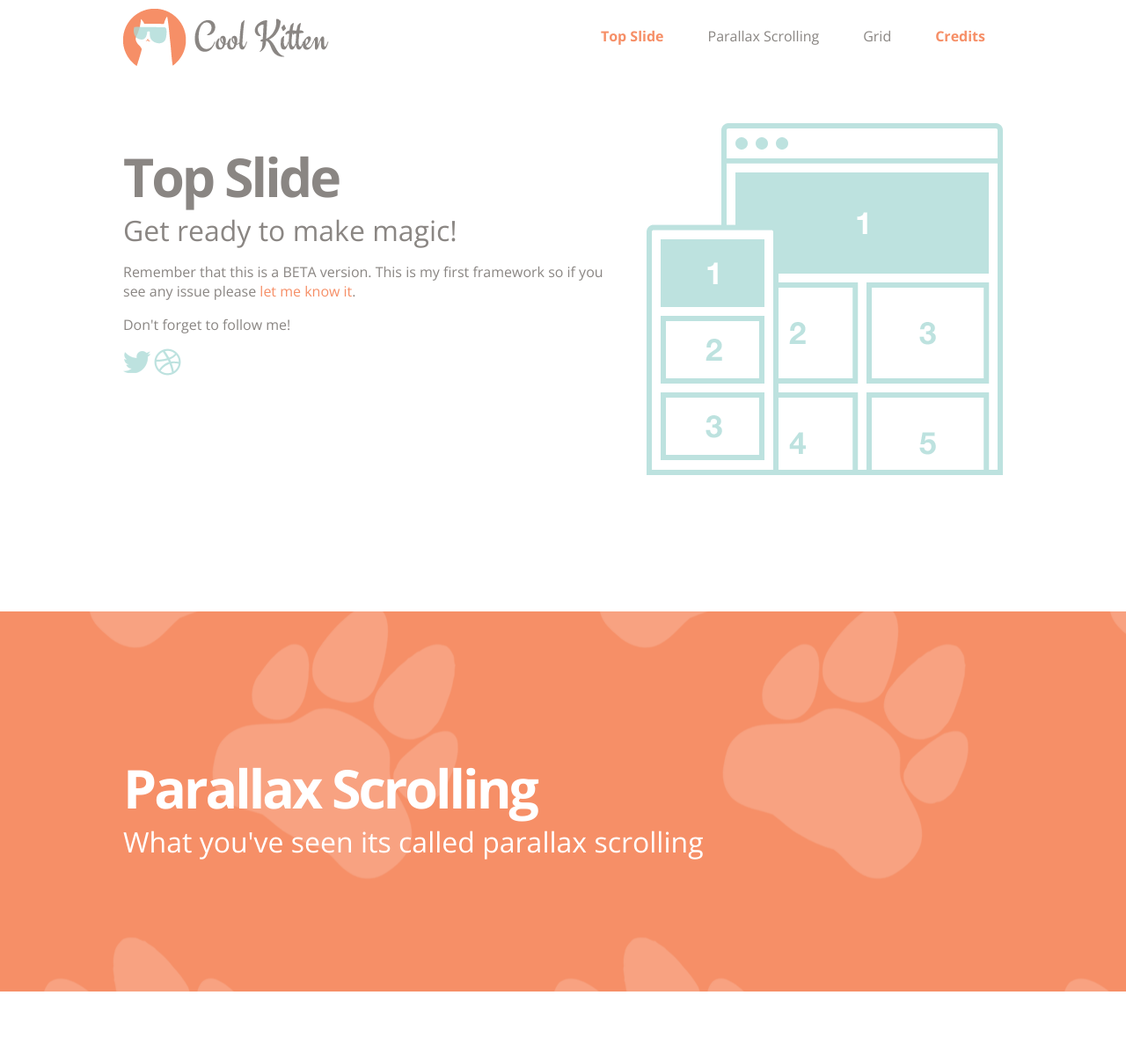
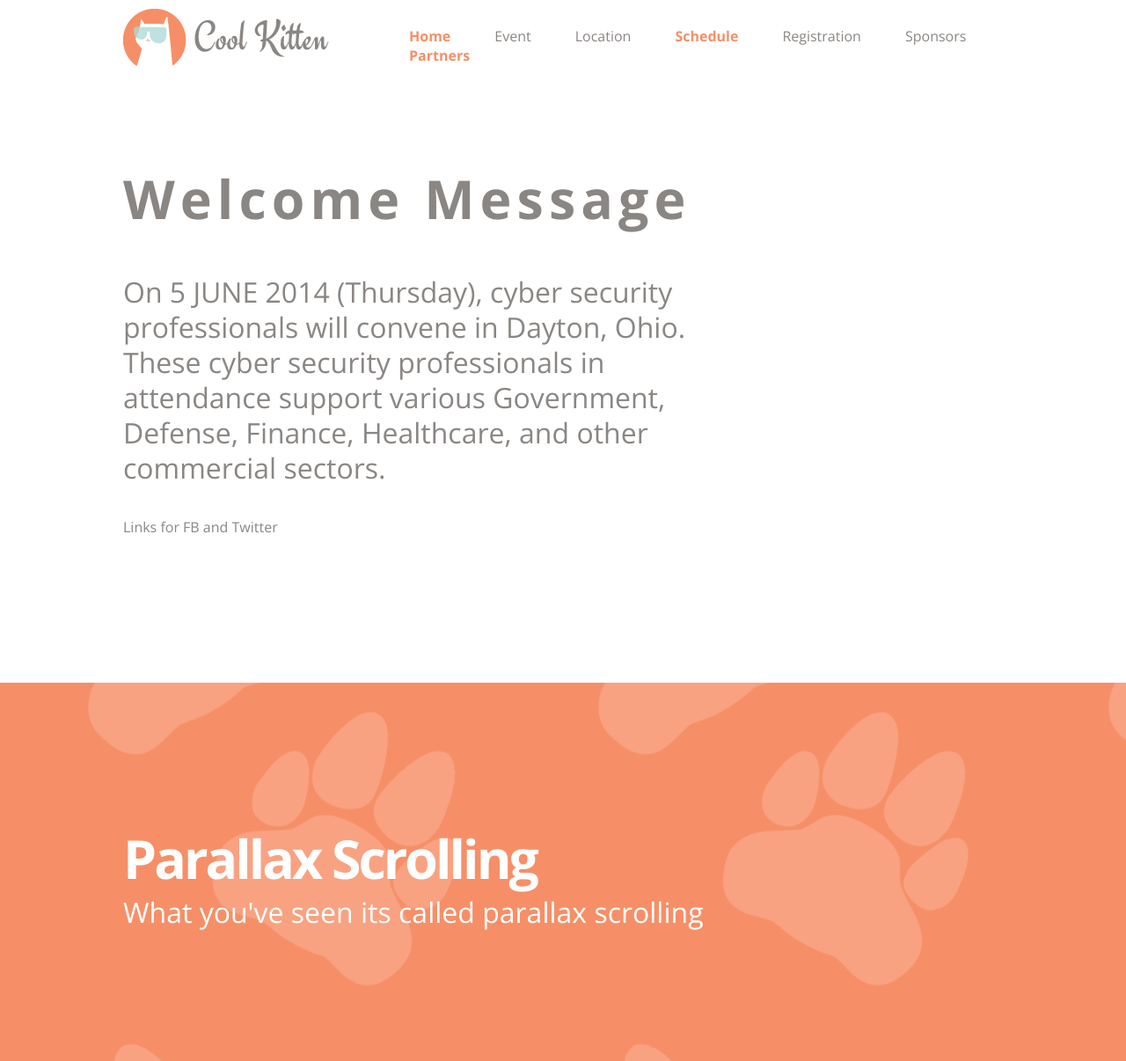
Before and after one commit to jjwdowik/cyberDay, a PHP site: page / in a window 1280 px wide. Shown: the top 1206 px of the page at 88% size. Run offline with PHP 8.4, Linux system fonts and the light colour scheme; some libraries are stand-ins or nearby versions.

Commit message:
adding more onto navbar

```diff
--- a/css/style.css
+++ b/css/style.css
@@ -87,15 +87,15 @@ a:visited {
 }
 #slide1 h1 {
 	font-size: 3.8em;
-	letter-spacing: -3px;
-	line-height: 0px;
+	letter-spacing: .1em;
+	line-height: 50px;
 	color:#8a8683;
 	font-weight: 700;
 }
 #slide1 h2 {
 	font-size: 2em;
 	color: #8a8683;
-	line-height: 0px;
+	line-height: 40px;
 	padding-bottom:20px;
 	font-weight: 400;
 }
--- a/index.html
+++ b/index.html
@@ -26,10 +26,13 @@
 
 			<div id="nav" class="grid_9 omega">
 				<ul class="navigation">
-					<li data-slide="1">Top Slide</li>
-					<li data-slide="2">Parallax Scrolling</li>
-					<li data-slide="3">Grid</li>
-					<li data-slide="4">Credits</li>
+					<li data-slide="1">Home</li>
+					<li data-slide="2">Event</li>
+					<li data-slide="3">Location</li>
+					<li data-slide="4">Schedule</li>
+					<li data-slide="2">Registration</li>
+					<li data-slide="3">Sponsors</li>
+					<li data-slide="4">Partners</li>
 				</ul>
 			</div>
 
@@ -40,16 +43,15 @@
 	<div class="slide" id="slide1" data-slide="1" data-stellar-background-ratio="0.5">
 		<div class="container clearfix">
 
-			<div id="content" class="grid_7">
-				<h1>Top Slide</h1>
-				<h2>Get ready to make magic!</h2>
-				<p>Remember that this is a BETA version. This is my first framework so if you see any issue please <a href="mailto:jalxob@gmail.com">let me know it</a>. </p>
-				<p>Don't forget to follow me!</p>
-				<p><a href="https://twitter.com/Jalxob" target="_blank"><img src="images/twitter.png"></a> <a href="http://dribbble.com/jalxob" target="_blank"><img src="images/dribbble.png"></a></p>
+			<div id="content" class="grid_8">
+				<h1>Welcome Message</h1>
+				<h2>On 5 JUNE 2014 (Thursday), cyber security professionals will convene in Dayton, Ohio.  These cyber security professionals in attendance support various Government, Defense, Finance, Healthcare, and other commercial sectors.</h2>
+				<p>Links for FB and Twitter</p>
+<!-- 				<p><a href="https://twitter.com/Jalxob" target="_blank"><img src="images/twitter.png"></a> <a href="http://dribbble.com/jalxob" target="_blank"><img src="images/dribbble.png"></a></p> -->
 			</div>
-			<div id="decorative" class="grid_5 omega">
+<!-- 			<div id="decorative" class="grid_5 omega">
 				<img src="images/decorative.png">
-			</div>
+			</div> -->
 
 		</div>
 	</div>
```
